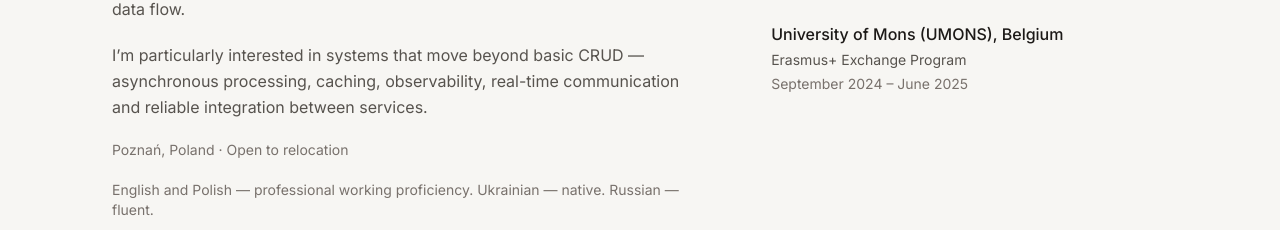
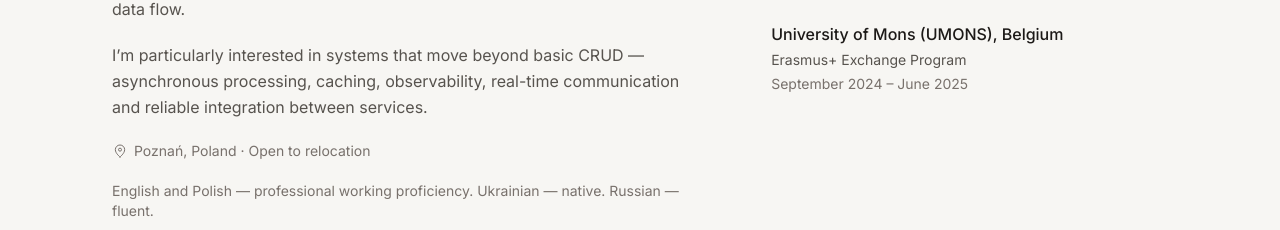
Before and after one commit to MarkOmelyanenko/portfolio-page, a React (Vite) app: page / in a window 1280 px wide. Shown: the part 5357-5587 px from the top of the page. Built offline with nearby package versions, Linux system fonts and the light colour scheme.

Commit message:
Add location pin to About section
Match the hero geo icon on the Poznań / relocation line.

Co-authored-by: Mark Omelyanenko <MarkOmelyanenko@users.noreply.github.com>

```diff
--- a/src/components/About.jsx
+++ b/src/components/About.jsx
@@ -23,7 +23,22 @@ export default function About() {
                 real-time communication and reliable integration between
                 services.
               </p>
-              <p className="text-sm text-faint">
+              <p className="inline-flex items-center gap-1.5 text-sm text-faint">
+                <svg
+                  className="h-4 w-4 shrink-0"
+                  fill="none"
+                  stroke="currentColor"
+                  viewBox="0 0 24 24"
+                  aria-hidden="true"
+                >
+                  <path
+                    strokeLinecap="round"
+                    strokeLinejoin="round"
+                    strokeWidth={1.5}
+                    d="M12 21s7-5.4 7-11a7 7 0 1 0-14 0c0 5.6 7 11 7 11Z"
+                  />
+                  <circle cx="12" cy="10" r="2.25" strokeWidth={1.5} />
+                </svg>
                 {site.location} · {site.relocation}
               </p>
               <p className="text-sm text-faint">
```
